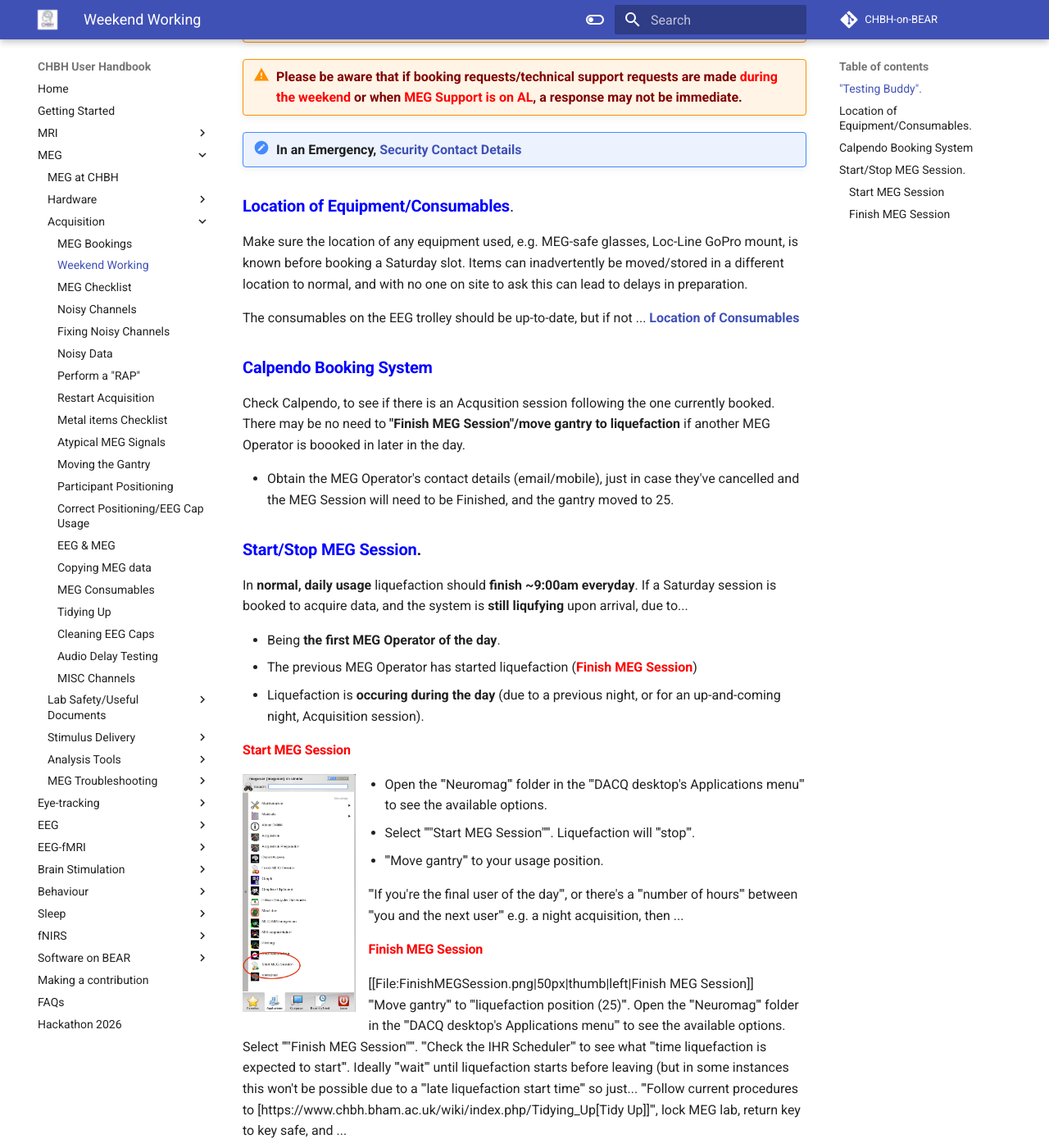
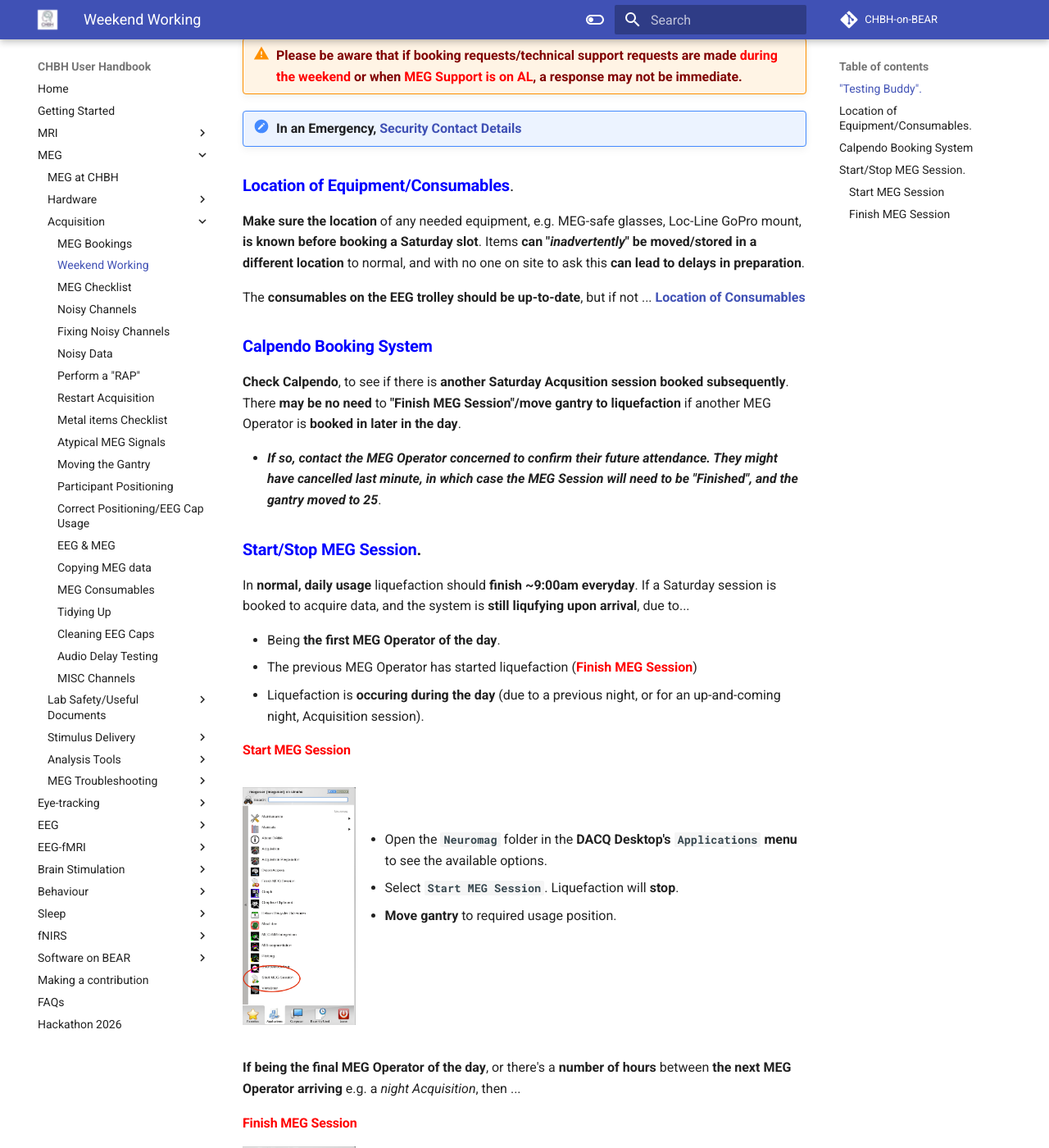
Before and after one commit to chbh-opensource/chbh-on-bear, an MkDocs documentation site: the page built from docs/meg/acquisition/weekendwork.md, in a window 1280 px wide and 1400 px high, scrolled down 500 px. Shown: the whole window at 82% size. Built offline with MkDocs 1.6.1 and Material for MkDocs 9.7.7, drawn with Linux system fonts in a browser that asks for light colours; comment, search, counter and statistics services are not loaded; some of the changed text lies outside the part shown.

Commit message:
Weekend Working repo complete

````diff
--- a/docs/meg/acquisition/weekendwork.md
+++ b/docs/meg/acquisition/weekendwork.md
@@ -2,11 +2,11 @@
 
 ### **<span style="color:blue">"Testing Buddy"</span>**.
 
-A "Testing Buddy" is required for MEG sessions where a participant is present and data collection occurs outside of regular opening hours (7am to 7pm, Monday to Friday).
+A "**Testing Buddy**" is **required for** MEG sessions ***where a participant is present and data collection occurs outside of regular opening hours (7am to 7pm, Monday to Friday)***.
 
-- Buddies need to be present for experiment set-up, and remain "on call" within the building for the entirety of the Acquiring session.
-- A Buddy must hold at least "Building General User" status in the CHBH, or if they intend to help with experiments then they must be a trained up as a "MEG General User" (Level 2), or be a "Full MEG Opeartor" (Level 3).
-- A Buddy isn't necessary if just testing equipment/experimenatal software (stimuli/triggers etc).
+- **Buddies need to be present for experiment set-up**, and remain **"on call" within the building for the entirety of the Acquiring session**.
+- A Buddy **must hold at least "Building General User" status** in the CHBH, or if they **intend to help** with experiments then they **must be** trained up as a **"MEG General User" (Level 2)**, or be a **"Full MEG Operator" (Level 3)**.
+- *A Buddy isn't necessary if just testing equipment/experimenatal software (stimuli/triggers etc)*.
 
 !!! Warning "**<span style="font-size:medium;color:red">No MEG Lab usage, of any kind, is permitted on Sundays!</span>**"
 
@@ -16,21 +16,20 @@
 
 ### **<span style="color:blue">Location of Equipment/Consumables</span>**.
 
-Make sure the location of any equipment used, e.g. MEG-safe glasses, Loc-Line GoPro mount, is known before booking a Saturday slot. Items can inadvertently be moved/stored in a different location to normal, and with no one on site to ask this can lead to delays in preparation.
+**Make sure the location** of any needed equipment, e.g. MEG-safe glasses, Loc-Line GoPro mount, **is known before booking a Saturday slot**. Items **can "*inadvertently*" be moved/stored in a different location** to normal, and with no one on site to ask this **can lead to delays in preparation**.
 
-The consumables on the EEG trolley should be up-to-date, but if not ... **[Location of Consumables](../../meg/acquisition/meg-consumables.md)**
+The **consumables on the EEG trolley should be up-to-date**, but if not ... **[Location of Consumables](../../meg/acquisition/meg-consumables.md)**
 
 ### **<span style="color:blue">Calpendo Booking System</span>**
 
-Check Calpendo, to see if there is an Acqusition session following the one currently booked.<br />
-There may be no need to **"Finish MEG Session"/move gantry to liquefaction** if another MEG Operator is boooked in later in the day.<br />
+**Check Calpendo**, to see if there is **another Saturday Acqusition session booked subsequently**.<br />
+There **may be no need** to **"Finish MEG Session"/move gantry to liquefaction** if another MEG Operator is **booked in later in the day**.<br />
 
-- Obtain the MEG Operator's contact details (email/mobile), just in case they've cancelled and the MEG Session will need to be Finished, and the gantry moved to 25.
-
+- ***If so, contact the MEG Operator concerned to confirm their future attendance. They might have cancelled last minute, in which case the MEG Session will need to be "Finished", and the gantry moved to 25***.
 
 ### **<span style="color: blue">Start/Stop MEG Session</span>.**
 
-In **normal, daily usage** liquefaction should **finish ~9:00am everyday**. If a Saturday session is booked to acquire data, and the system is **still liqufying** upon arrival, due to...
+In **normal, daily usage** liquefaction should **finish ~9:00am everyday**. If a Saturday session is booked to acquire data, and the system is **still liqufying upon arrival**, due to...
 
 - Being **the first MEG Operator of the day**.
 - The previous MEG Operator has started liquefaction (**<span style="color: red">Finish MEG Session</span>**)
@@ -39,20 +38,25 @@
 #### <span style="color:red">Start MEG Session</span>
 
 ![Start MEG Session](../../images/meg/startmegsession.png){width=20% align=left}
+<br /><br />
 
-- Open the '''Neuromag''' folder in the '''DACQ desktop's Applications menu''' to see the available options.
-- Select '''"Start MEG Session"'''. Liquefaction will '''stop'''.
-- '''Move gantry''' to your usage position.
+- Open the **```Neuromag```** folder in the **DACQ Desktop's ```Applications``` menu** to see the available options.
+- Select **```Start MEG Session```**. Liquefaction will **stop**.
+- **Move gantry** to required usage position.
 
-'''If you're the final user of the day''', or there's a '''number of hours''' between '''you and the next user''' e.g. a night acquisition, then ...
+<br /><br /><br /><br /><br />
+
+**If being the final MEG Operator of the day**, or there's a **number of hours** between **the next MEG Operator arriving** e.g. a *night Acquisition*, then ...
 
 #### <span style="color:red">Finish MEG Session</span>
 
-[[File:FinishMEGSession.png|50px|thumb|left|Finish MEG Session]]<br />
-'''Move gantry''' to '''liquefaction position (25)'''.
-Open the '''Neuromag''' folder in the '''DACQ desktop's Applications menu''' to see the available options.
-Select '''"Finish MEG Session"'''.
-'''Check the IHR Scheduler''' to see what '''time liquefaction is expected to start'''.
-Ideally '''wait''' until liquefaction starts before leaving (but in some instances this won't be possible due to a '''late liquefaction start time''' so just...
-'''Follow current procedures to [https://www.chbh.bham.ac.uk/wiki/index.php/Tidying_Up[Tidy Up]]''', lock MEG lab, return key to key safe, and ... <br /><br /><br />
-'''<span style="color:maroon">Enjoy the rest of your weekend.</span>'''
+![Finish MEG Session](../../images/meg/finishmegsession.png){width=20% align=left}
+
+- **Move gantry** to **liquefaction position (25)**.
+- Open the **```Neuromag```** folder in the **DACQ Desktop's ```Applications``` menu** to see the available options.
+- Select **```Finish MEG Session```**.
+- **Check the IHR Scheduler** to see what **time liquefaction is expected to start** (*it may start immediately*).
+- Ideally **wait** until liquefaction starts before leaving (but in some instances this won't be possible due to a **later liquefaction start time** so just...
+- **[Tidy Up](../../meg/acquisition/tidying_up.md)** as normal, lock MEG lab, return key to key safe, and then... <br />
+
+**<span style="color:maroon">Enjoy the rest of the weekend!</span>**
````
Also changed, not shown: docs/meg/index.md (+1 -1 lines), docs/meg/labsafety/documentation.md (+1 -1 lines), docs/meg/labsafety/securitycontact.md (+10 -11 lines).
